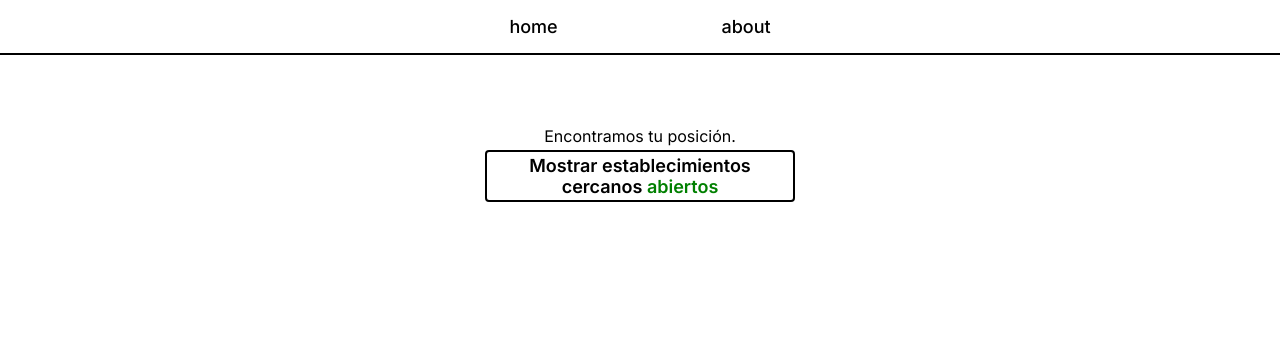
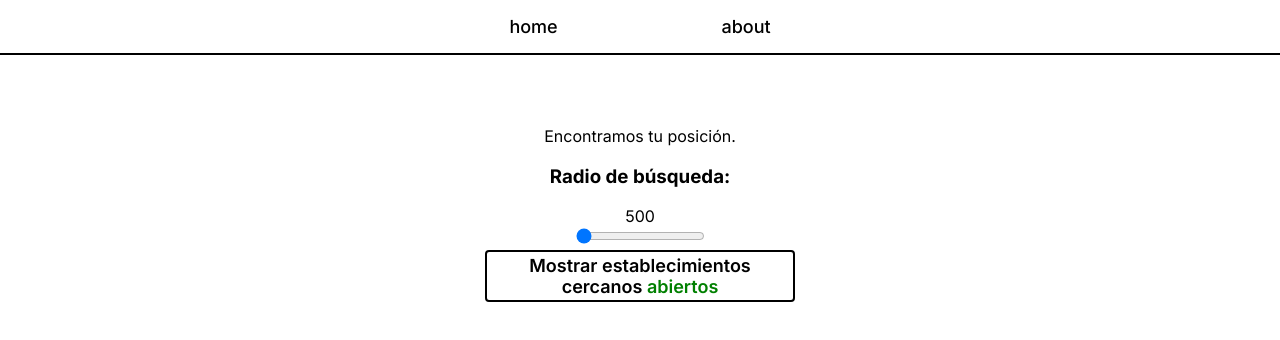
Before and after one commit to jinitsuga/Manejate, a Next.js app: page /position in a window 1280 px wide. Shown: the top 340 px of the page. Built offline with nearby package versions, Linux system fonts and the light colour scheme; no server answers.

Commit message:
created slider component and added it to the nearby places options

```diff
--- a/app/position/page.tsx
+++ b/app/position/page.tsx
@@ -4,6 +4,7 @@ import Layout from "@/components/layout";
 import { getPosition, watchPosition } from "@/helpers/location";
 import styles from "../page.module.css";
 import Link from "next/link";
+import Slider from "@/components/slider";
 
 type Position = {
   coords: { lat: number; long: number };
@@ -12,6 +13,8 @@ type Position = {
 
 export default function Position() {
   const [position, setPosition] = React.useState<Position | null>();
+  const [radius, setRadius] = React.useState<number>(500);
+
   React.useEffect(() => {
     let positionTime: number = 0;
     // Not using this atm so I don't depend on having phone around
@@ -43,6 +46,7 @@ export default function Position() {
         {position ? (
           <div className={styles.textContainer}>
             <span>Encontramos tu posición.</span>
+            <Slider radius={radius} setRadius={setRadius} />
             {/* This link component should be improved by passing req arguments (&lat=12323&long=123213) etc */}
             <Link
               className={styles.textBtn}
--- /dev/null
+++ b/components/slider.tsx
@@ -0,0 +1,24 @@
+"use client";
+
+type SliderType = {
+  radius: number;
+  setRadius: React.Dispatch<React.SetStateAction<number>>;
+};
+
+export default function Slider({ setRadius, radius }: SliderType) {
+  //   const [radius, setRadius] = useState<number>(500);
+  return (
+    <>
+      <h3>Radio de búsqueda:</h3>
+      <span>{radius}</span>
+      <input
+        type="range"
+        min={500}
+        max={5000}
+        step={500}
+        aria-orientation="horizontal"
+        onChange={(e) => setRadius(Number(e.target.value))}
+      ></input>
+    </>
+  );
+}
```
